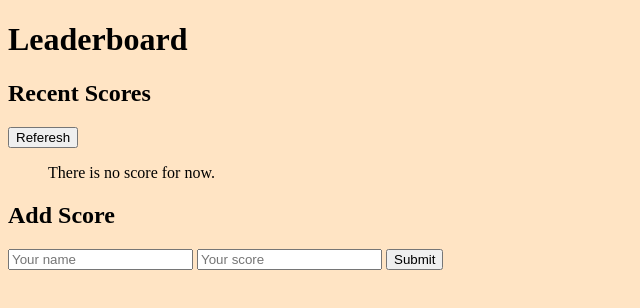
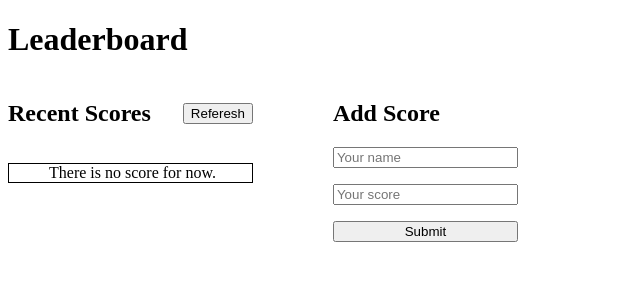
Before and after one commit to biruk-bereka/Leaderboard, a website built with webpack: page src/index.html in a window 1280 px wide. Shown: the whole page, without its empty margins (0-640 px from the left). Built offline with nearby package versions, Linux system fonts and the light colour scheme.

Commit message:
style updated

```diff
--- a/src/style.css
+++ b/src/style.css
@@ -1,7 +1,34 @@
-body {
-    background-color: bisque;
+
+li {
+  list-style: none;
 }
 
-.hello {
-    color: red;
+#leaderboard {
+  display: flex;
+  gap: 5rem;
 }
+
+.board {
+  display: flex;
+  flex-direction: column;
+}
+
+.header {
+  display: flex;
+  align-items: center;
+  gap: 2rem;
+}
+
+.score-list {
+  border: 1px solid black;
+}
+
+.score-list li:nth-child(2n) {
+  background-color: rgb(137, 137, 136);
+}
+
+form {
+  display: flex;
+  flex-direction: column;
+  gap: 1rem;
+}
```
